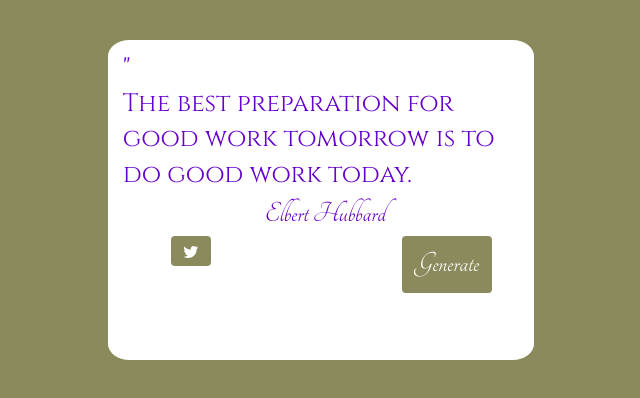
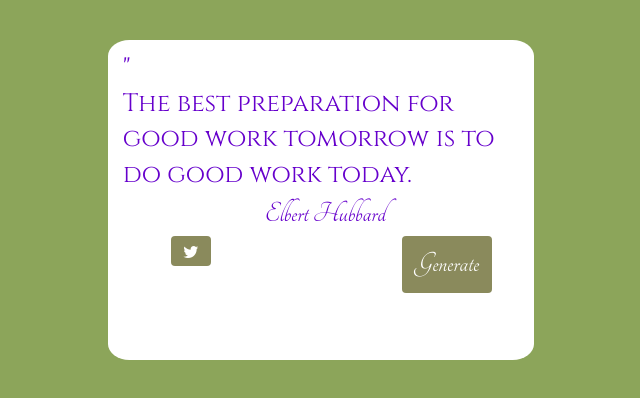
Before and after one commit to rabibsust/quote_generator, a plain HTML site: page index.html in a window 1280 px wide. Shown: the whole page, without its empty margins (319-959 px from the left). Drawn offline with nearby package versions, Linux system fonts and the light colour scheme.

Commit message:
body background is changed

```diff
--- a/css/style.css
+++ b/css/style.css
@@ -1,5 +1,5 @@
 body{
-  background:#8a8a5c;
+  background:#8ca55a;
 }
 #quote-box{
   margin: 40px 0px 40px 0px;
```
